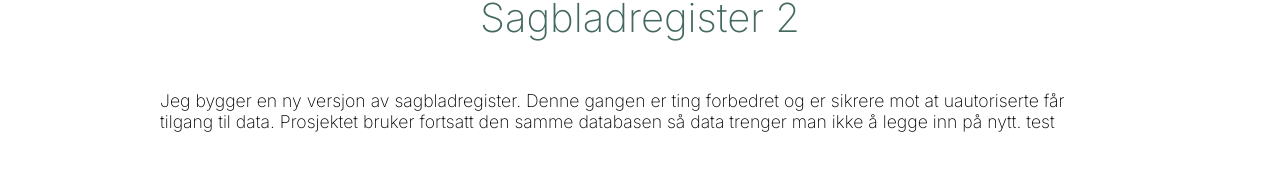
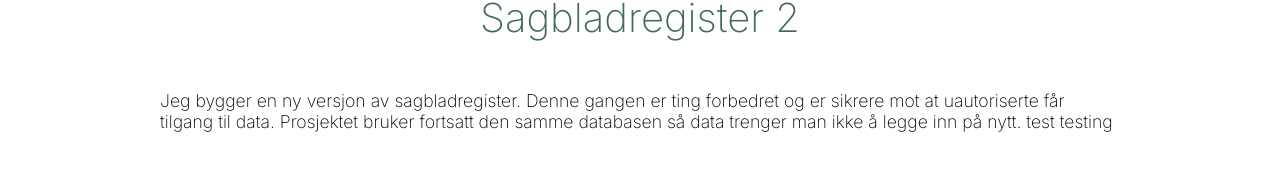
Before and after one commit to KjetilOverby/ktlportfolio2, a Next.js app: page /prosjekter/sagbladregister2 in a window 1280 px wide. Shown: the part 183-365 px from the top of the page. Built offline with nearby package versions, Linux system fonts and the light colour scheme.

Commit message:
test from imac

```diff
--- a/src/components/prosjekter/sagbladregister2/Sagbladregister2Article.jsx
+++ b/src/components/prosjekter/sagbladregister2/Sagbladregister2Article.jsx
@@ -9,7 +9,7 @@ const Sabladregister2Article = () => {
           Jeg bygger en ny versjon av sagbladregister. Denne gangen er ting
           forbedret og er sikrere mot at uautoriserte får tilgang til data.
           Prosjektet bruker fortsatt den samme databasen så data trenger man
-          ikke å legge inn på nytt. test
+          ikke å legge inn på nytt. test testing
         </p>
       </div>
       <style jsx>
```
